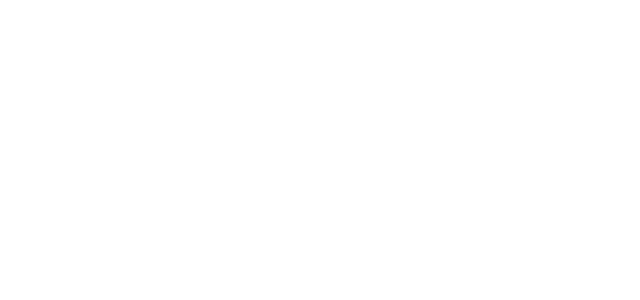
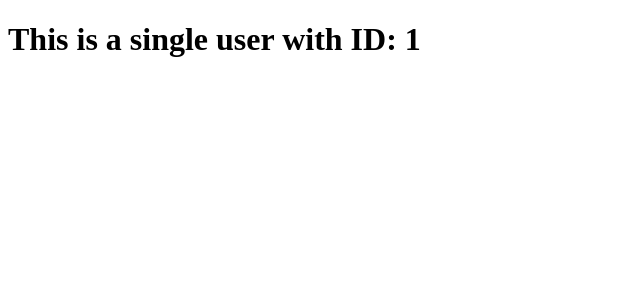
Before and after one commit to hauphvn/nuxtjs-first, a Nuxt app: page /user/1 in a window 1280 px wide. Before the commit this address had no page. Shown: the top 300 px of the page, without its empty margins (0-640 px from the left). Built offline with nearby package versions, Linux system fonts and the light colour scheme.

Commit message:
-Subrouting; test link on markdown

```diff
--- /dev/null
+++ b/pages/user/_id/index.vue
@@ -0,0 +1,15 @@
+<template>
+<div>
+  <h1>This is a single user with ID: {{$route.params.id}}</h1>
+</div>
+</template>
+
+<script>
+export default {
+  name: 'index'
+}
+</script>
+
+<style scoped>
+
+</style>
```
Also changed, not shown: store/README.md.
